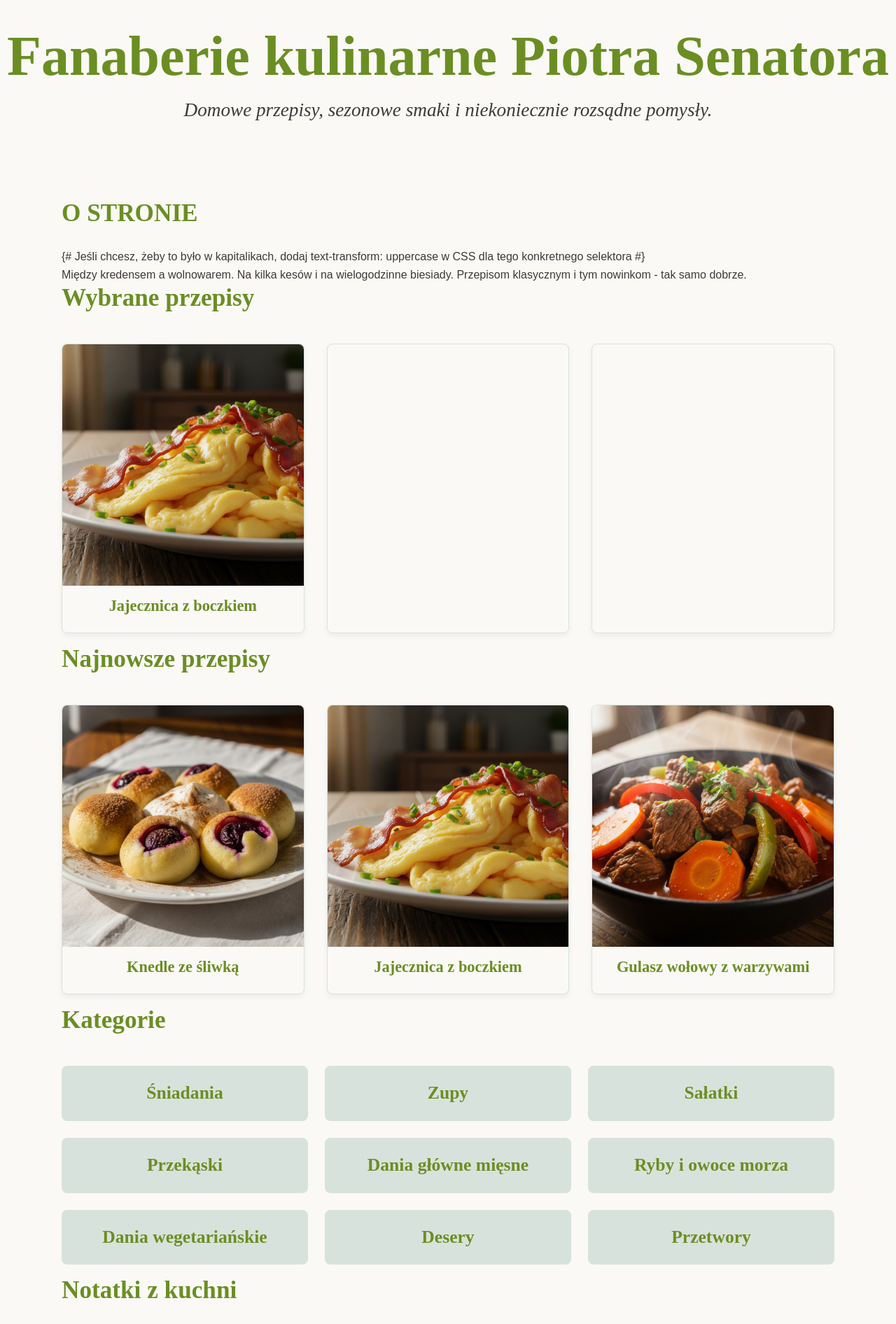
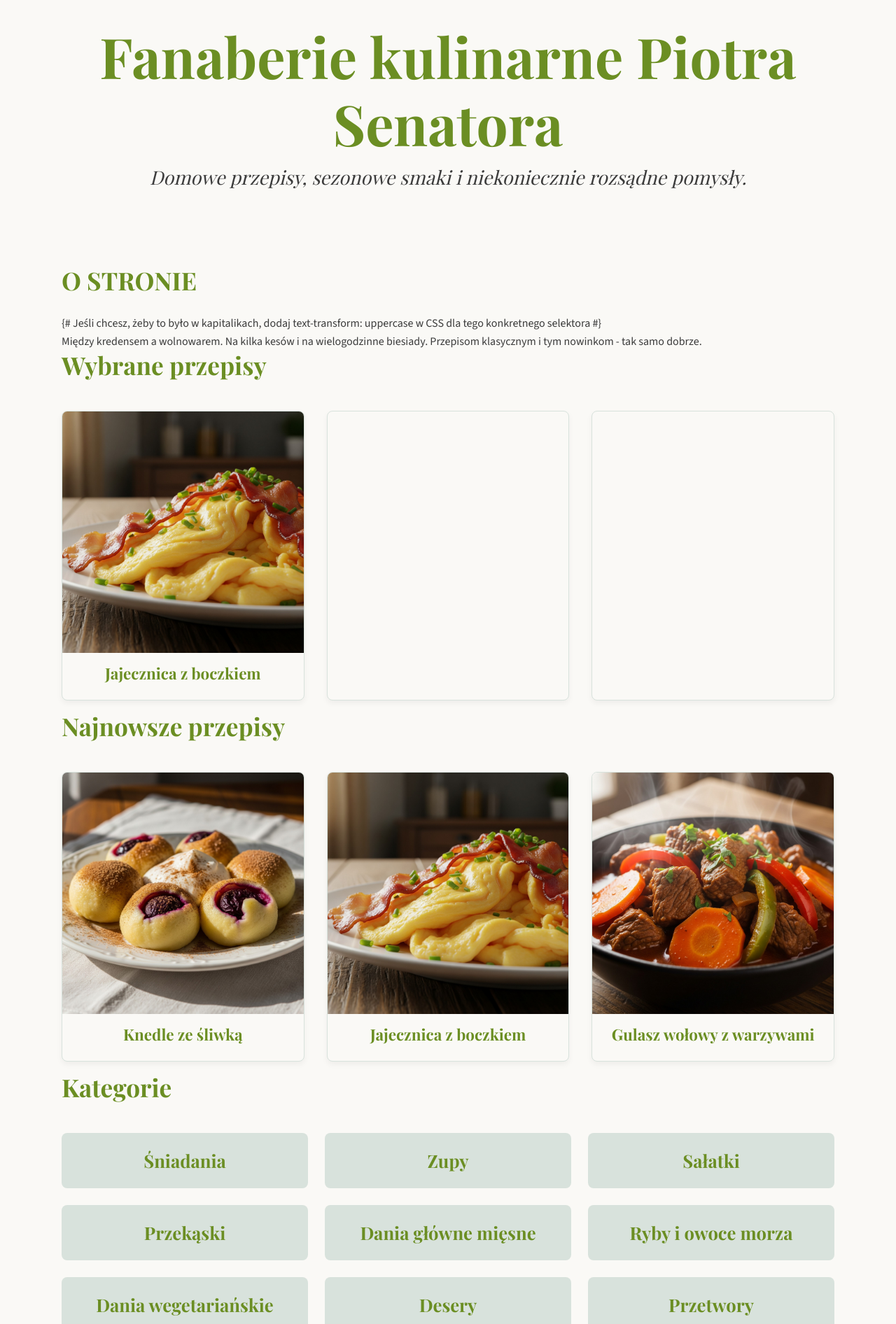
Before and after one commit to piotrsenator/kuchnia, a Jekyll site: the page built from index.html, in a window 1280 px wide. Shown: the top 1892 px of the page at 70% size. Built offline with Jekyll 4.4.1, drawn with Linux system fonts in a browser that asks for light colours; some web fonts are replaced.

Commit message:
Update default.html

```diff
--- a/_layouts/default.html
+++ b/_layouts/default.html
@@ -6,30 +6,29 @@
     <title>{{ page.title | default: site.title }} - {{ site.title }}</title>
     <meta name="description" content="{{ page.description | default: site.description }}">
     <link rel="stylesheet" href="{{ '/assets/css/style.css' | relative_url }}">
-    <link rel="icon" type="image/x-icon" href="{{ '/favicon.ico' | relative_url }}">
 
     <style>
-        /* Spectral SC */
-        @font-face {
-            font-family: 'Spectral SC';
-            src: url('{{ "/assets/fonts/spectral-sc-v14-latin-700.woff2" | relative_url }}') format('woff2');
-            font-weight: 700; /* Bold */
-            font-style: normal;
-        }
-
-        /* Source Sans 3 */
+        /* Source Sans 3 - Regular */
         @font-face {
             font-family: 'Source Sans 3';
-            src: url('{{ "/assets/fonts/source-sans-3-v18-latin-regular.woff2" | relative_url }}') format('woff2');
+            src: url('{{ "/assets/fonts/source-sans-3-v18-latin_latin-ext-regular.woff2" | relative_url }}') format('woff2');
             font-weight: 400; /* Regular */
             font-style: normal;
         }
 
-        /* IBM Plex Mono */
+        /* Playfair Display - Regular */
         @font-face {
-            font-family: 'IBM Plex Mono';
-            src: url('{{ "/assets/fonts/ibm-plex-mono-v19-latin-regular.woff2" | relative_url }}') format('woff2');
+            font-family: 'Playfair Display';
+            src: url('{{ "/assets/fonts/playfair-display-v39-latin_latin-ext-regular.woff2" | relative_url }}') format('woff2');
             font-weight: 400; /* Regular */
+            font-style: normal;
+        }
+
+        /* Playfair Display - Bold */
+        @font-face {
+            font-family: 'Playfair Display';
+            src: url('{{ "/assets/fonts/playfair-display-v39-latin_latin-ext-700.woff2" | relative_url }}') format('woff2');
+            font-weight: 700; /* Bold */
             font-style: normal;
         }
 
@@ -38,8 +37,21 @@
             font-family: 'Source Sans 3', sans-serif;
         }
 
-        h1, h2, h3, h4, h5, h6 {
-            font-family: 'Spectral SC', serif;
+        h1, h2, h3, h4, h5, h6,
+        .site-title,
+        .recipe-card-title,
+        .category-card-title,
+        .recipe-title,
+        .note-title {
+            font-family: 'Playfair Display', serif;
+            font-weight: 700; /* Domyślna waga dla nagłówków */
+        }
+
+        /* Jeśli potrzebujesz konkretnie wagi regular dla Playfair Display (np. dla jakiegoś podnagłówka) */
+        .site-subtitle,
+        .recipe-description {
+            font-family: 'Playfair Display', serif;
+            font-weight: 400; /* Regular */
         }
 
         .recipe-ingredients ul,
@@ -47,8 +59,9 @@
         .recipe-details p,
         .note-date,
         .back-to-categories-link,
-        .back-to-home-notes-link {
-            font-family: 'IBM Plex Mono', monospace;
+        .back-to-home-notes-link,
+        .site-description-short p {
+            font-family: 'Source Sans 3', sans-serif; /* Monospace dla detali */
         }
     </style>
 </head>
```
